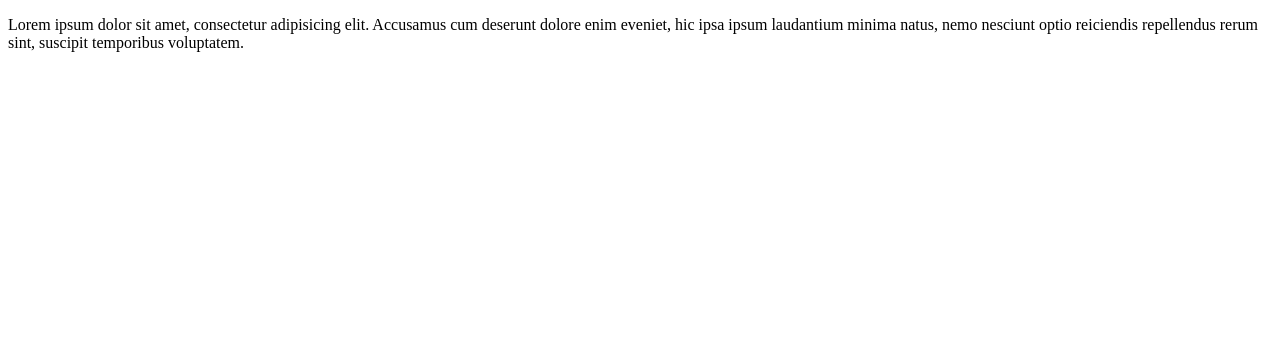
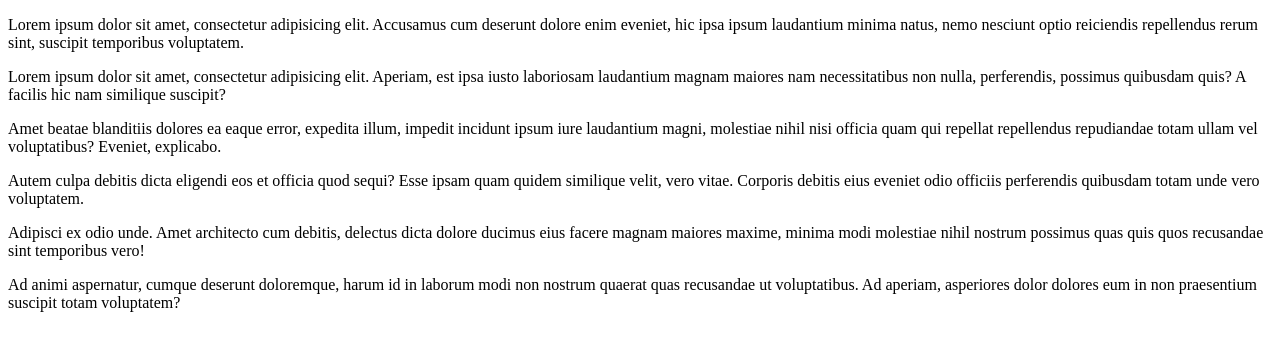
Before and after one commit to valtu4a/git_lesson, a plain HTML site: page index.html in a window 1280 px wide. Drawn offline with Linux system fonts and the light colour scheme.

Commit message:
правка главной страницы

```diff
--- a/index.html
+++ b/index.html
@@ -10,5 +10,17 @@
 <body>
 <p>Lorem ipsum dolor sit amet, consectetur adipisicing elit. Accusamus cum deserunt dolore enim eveniet, hic ipsa ipsum
 	laudantium minima natus, nemo nesciunt optio reiciendis repellendus rerum sint, suscipit temporibus voluptatem.</p>
+<p>Lorem ipsum dolor sit amet, consectetur adipisicing elit. Aperiam, est ipsa iusto laboriosam laudantium magnam
+	maiores nam necessitatibus non nulla, perferendis, possimus quibusdam quis? A facilis hic nam similique
+	suscipit?</p>
+<p>Amet beatae blanditiis dolores ea eaque error, expedita illum, impedit incidunt ipsum iure laudantium magni,
+	molestiae nihil nisi officia quam qui repellat repellendus repudiandae totam ullam vel voluptatibus? Eveniet,
+	explicabo.</p>
+<p>Autem culpa debitis dicta eligendi eos et officia quod sequi? Esse ipsam quam quidem similique velit, vero vitae.
+	Corporis debitis eius eveniet odio officiis perferendis quibusdam totam unde vero voluptatem.</p>
+<p>Adipisci ex odio unde. Amet architecto cum debitis, delectus dicta dolore ducimus eius facere magnam maiores maxime,
+	minima modi molestiae nihil nostrum possimus quas quis quos recusandae sint temporibus vero!</p>
+<p>Ad animi aspernatur, cumque deserunt doloremque, harum id in laborum modi non nostrum quaerat quas recusandae ut
+	voluptatibus. Ad aperiam, asperiores dolor dolores eum in non praesentium suscipit totam voluptatem?</p>
 </body>
 </html>
```
